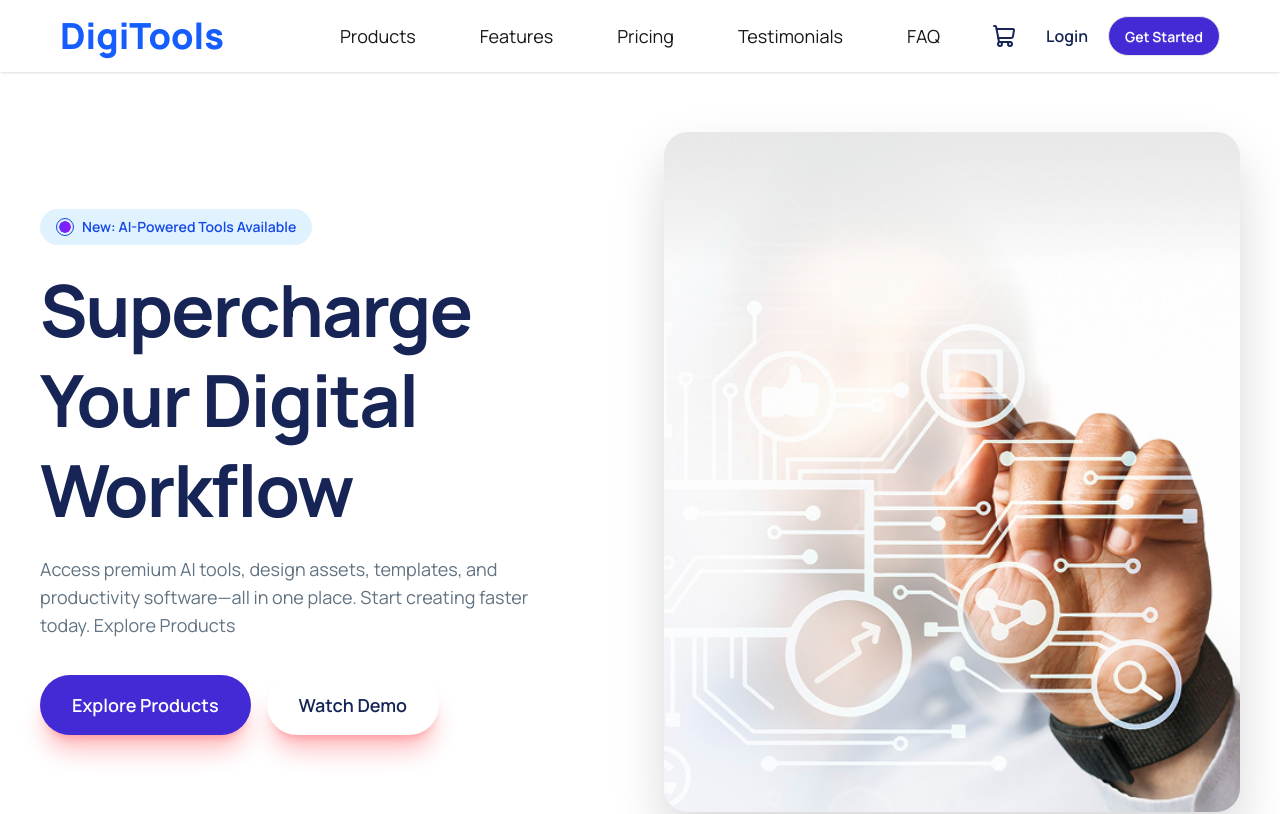
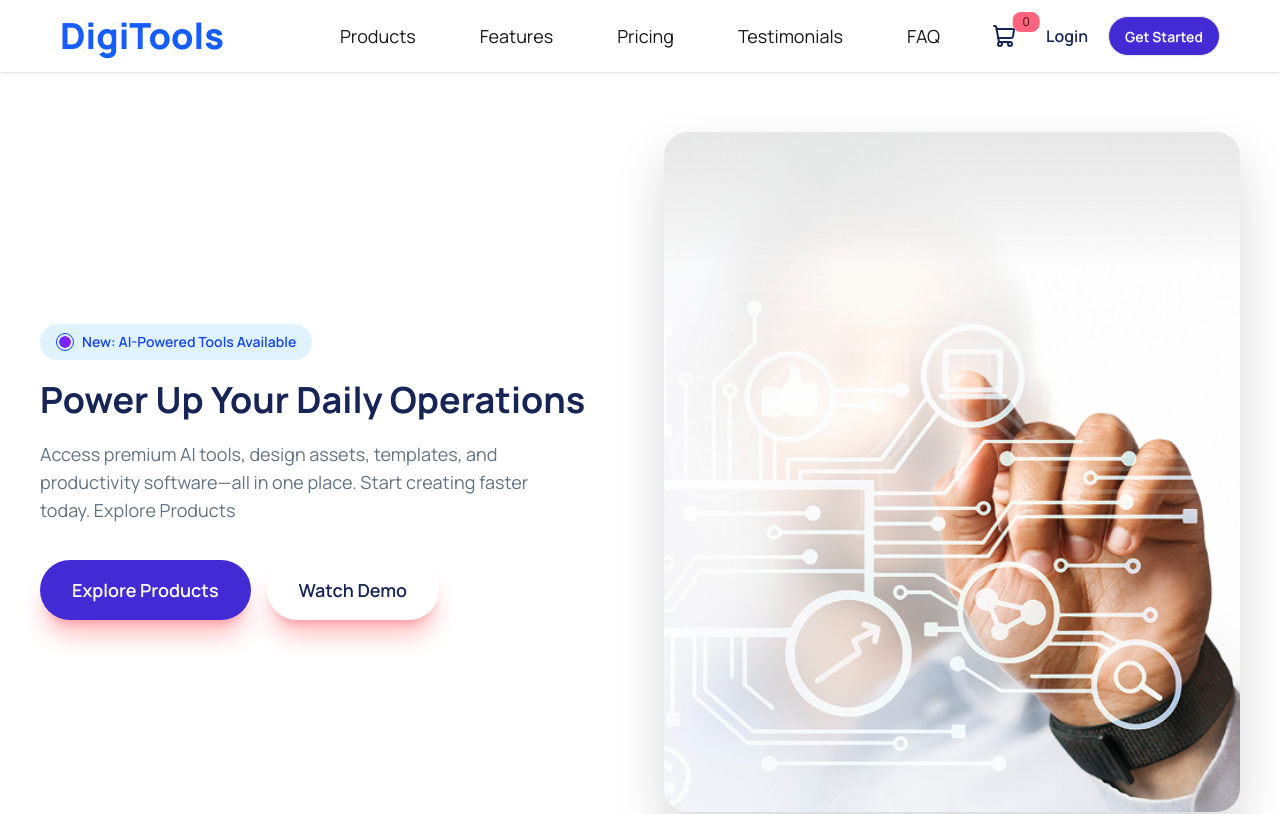
Before and after one commit to Ashik-Ahammad/DigiTools, a React (Vite) app: page / in a window 1280 px wide. Shown: the top 814 px of the page. Built offline with nearby package versions, Linux system fonts and the light colour scheme.

Commit message:
Add Cart Badge Indicator

```diff
--- a/public/products.json
+++ b/public/products.json
@@ -12,7 +12,7 @@
       "50+ writing templates",
       "Grammar checker"
     ],
-    "icon": "/src/assets/products/writing_2327400 1.png"
+    "icon": "writing"
   },
   {
     "id": 2,
@@ -27,7 +27,7 @@
       "Monthly updates",
       "Commercial license"
     ],
-    "icon": "/src/assets/products/design-tool.png"
+    "icon": "design"
   },
   {
     "id": 3,
@@ -42,7 +42,7 @@
       "Commercial use",
       "No attribution"
     ],
-    "icon": "/src/assets/camera.png"
+    "icon": "camera"
   },
   {
     "id": 4,
@@ -57,7 +57,7 @@
       "API access",
       "Custom workflows"
     ],
-    "icon": "/src/assets/products/operation.png"
+    "icon": "operation"
   },
   {
     "id": 5,
@@ -72,7 +72,7 @@
       "ATS optimization",
       "Export to PDF"
     ],
-    "icon": "/src/assets/products/portfolio.png"
+    "icon": "portfolio"
   },
   {
     "id": 6,
@@ -87,7 +87,7 @@
       "Scheduler included",
       "Analytics dashboard"
     ],
-    "icon": "/src/assets/products/social-media.png"
+    "icon": "social"
   },
   {
     "id": 7,
@@ -102,7 +102,7 @@
       "Multi-platform support",
       "AI training tools"
     ],
-    "icon": "/src/assets/chatbot.png"
+    "icon": "chatbot"
   },
   {
     "id": 8,
@@ -117,7 +117,7 @@
       "100+ effects",
       "Fast rendering"
     ],
-    "icon": "/src/assets/video-editing.png"
+    "icon": "video"
   },
   {
     "id": 9,
@@ -132,6 +132,6 @@
       "SEO audit",
       "Competitor tracking"
     ],
-    "icon": "/src/assets/seo.png"
+    "icon": "seo"
   }
 ]
--- a/src/App.jsx
+++ b/src/App.jsx
@@ -28,10 +28,11 @@ function App() {
   return (
     <>
       <header>
-        <NavBar></NavBar>
+        <NavBar carts={carts}></NavBar>
         <Banner></Banner>
       </header>
       <main>
+        <Stats></Stats>
         <ProductsHeading></ProductsHeading>
         <Tab activeTab={activeTab}
           handleTabChange={handleTabChange} carts={carts}></Tab>
@@ -47,7 +48,6 @@ function App() {
           </Suspense>
         )}
         {activeTab === "cart" && <Cart carts={carts} setCarts={setCarts}></Cart>}
-        <Stats></Stats>
       </main>
       <footer>
         <Explore></Explore>
--- /dev/null
+++ b/src/assets/icons.js
@@ -0,0 +1,21 @@
+import writing from "./products/writing_2327400 1.png";
+import design from "./products/design-tool.png";
+import camera from "./camera.png";
+import operation from "./products/operation.png";
+import portfolio from "./products/portfolio.png";
+import social from "./products/social-media.png";
+import chatbot from "./chatbot.png";
+import video from "./video-editing.png";
+import seo from "./seo.png";
+
+export const icons = {
+  writing,
+  design,
+  camera,
+  operation,
+  portfolio,
+  social,
+  chatbot,
+  video,
+  seo,
+};
--- a/src/components/Banner/Banner.jsx
+++ b/src/components/Banner/Banner.jsx
@@ -9,11 +9,18 @@ const Banner = () => {
       <div className="max-w-7xl mx-auto grid grid-cols-1 lg:grid-cols-2 gap-10 items-center w-full">
         <div className="space-y-5 text-center lg:text-left">
           <div className="inline-flex items-center justify-center lg:justify-start gap-2 bg-sky-100 text-blue-700 text-xs sm:text-sm font-semibold px-4 py-2 rounded-full">
-            <img src={Dot} className="border rounded-full p-0.5"></img> New: AI-Powered Tools Available
+            <img src={Dot} className="border rounded-full p-0.5"></img> New:
+            AI-Powered Tools Available
           </div>
 
-          <h1 className="lg:text-7xl sm:text-3xl md:text-5xl font-bold leading-tight tracking-tight text-blue-950">
-            Supercharge Your Digital Workflow
+          <h1 className="lg:text-4xl sm:md:text-3xl font-bold text-blue-950">
+            <span className="text-rotate">
+              <span>
+                <span>Supercharge Your Digital Workflow</span>
+                <span>Power Up Your Daily Operations</span>
+                <span>Ignite Your Digital Productivity</span>
+              </span>
+            </span>
           </h1>
 
           <p className="text-base sm:text-lg text-[#627382] max-w-lg mx-auto lg:mx-0">
--- a/src/components/Cart/Cart.jsx
+++ b/src/components/Cart/Cart.jsx
@@ -1,6 +1,8 @@
 import React from "react";
-import cart from "../../assets/emptycart.png"
+import cart from "../../assets/emptycart.png";
 import { toast } from "react-toastify";
+import { icons } from "../../assets/icons.js";
+import { HiCurrencyDollar } from "react-icons/hi";
 
 const Cart = ({ carts, setCarts }) => {
   const handleDelete = (id) => {
@@ -18,40 +20,33 @@ const Cart = ({ carts, setCarts }) => {
 
   return (
     <div className="container mx-auto px-6 md:px-12 lg:px-20 my-10 rounded-4xl p-10 shadow-md bg-base-100">
-
       <h2 className="text-2xl font-bold mb-2">Your Cart</h2>
       <p className="text-gray-500">
         You have {carts.length} item in your cart.
       </p>
 
-
       <div className="flex flex-col gap-6 mt-6">
-
         {carts.length === 0 && (
           <div className="text-center text-gray-500 py-10">
-            <img src={cart} alt="" className="mx-auto w-25 h-25"/>
+            <img src={cart} alt="" className="mx-auto w-25 h-25" />
             🛒 Your cart is empty. Please add some products.
           </div>
         )}
-
 
         {carts.map((item) => (
           <div
             key={item.id}
             className="flex items-center gap-6 bg-base-100 shadow-sm rounded-2xl p-4 hover:shadow-md transition"
           >
-
             <div className="w-15 h-15 bg-base-200 rounded-full flex items-center justify-center">
               <img
-                src={item.icon}
+                src={icons[item.icon]}
                 alt={item.name}
                 className="w-10 h-8 object-contain"
               />
             </div>
 
-
             <div className="flex-1">
-
               <div className="flex items-center gap-2">
                 <h2 className="text-lg font-bold">{item.name}</h2>
 
@@ -91,15 +86,21 @@ const Cart = ({ carts, setCarts }) => {
       </div>
       {carts.length > 0 && (
         <div className="text-right mt-10 text-xl font-bold flex justify-between items-center gap-4 mx-5">
-          <div><h1 className="text-md font-light">Total:</h1></div>
           <div>
-            ${carts.reduce((sum, item) => sum + item.price, 0).toFixed(2)}
+            <h1 className="text-md font-light">Total:</h1>
+          </div>
+          <div className="flex items-center">
+            <HiCurrencyDollar />
+            {carts.reduce((sum, item) => sum + item.price, 0).toFixed(2)}
           </div>
         </div>
       )}
       <div>
-        <button onClick={handleCheckout} className="btn w-full text-white border-none rounded-full
-        bg-linear-to-r from-purple-600 to-blue-500 hover:from-purple-700 hover:to-pink-600 mt-5 py-7">
+        <button
+          onClick={handleCheckout}
+          className="btn w-full text-white border-none rounded-full
+        bg-linear-to-r from-purple-600 to-blue-500 hover:from-purple-700 hover:to-pink-600 mt-5 py-7"
+        >
           Proceed To Checkout
         </button>
       </div>
--- a/src/components/NavBar/NavBar.jsx
+++ b/src/components/NavBar/NavBar.jsx
@@ -1,39 +1,57 @@
-import React from 'react';
-import { ShoppingCart } from 'lucide-react';
+import React from "react";
+import { ShoppingCart } from "lucide-react";
 
-const NavBar = () => {
+const NavBar = ({ carts }) => {
   return (
     <div className="navbar shadow-sm lg:px-15 md:px-10 sm:px-10">
       <div className="navbar-start">
         <div className="flex items-center gap-1 font-bold text-xl">
-         <h1 className='lg:text-4xl md:text-3xl sm:text-3xl font-extrabold text-blue-600'>DigiTools</h1>
+          <h1 className="lg:text-4xl md:text-3xl sm:text-3xl font-extrabold text-blue-600">
+            <a href="/">DigiTools</a>
+          </h1>
         </div>
       </div>
       <div className="navbar-center hidden md:flex">
         <ul className="menu menu-horizontal gap-10 px-1 text-lg ">
           <li>
-            <a className="hover:underline hover:bg-transparent hover:text-gray-600 text-lg">Products</a>
+            <a className="hover:underline hover:bg-transparent hover:text-gray-600 text-lg">
+              Products
+            </a>
           </li>
           <li>
-            <a className="hover:underline hover:bg-transparent hover:text-gray-600 text-lg">Features</a>
+            <a className="hover:underline hover:bg-transparent hover:text-gray-600 text-lg">
+              Features
+            </a>
           </li>
           <li>
-            <a className="hover:underline hover:bg-transparent hover:text-gray-600 text-lg">Pricing</a>
+            <a className="hover:underline hover:bg-transparent hover:text-gray-600 text-lg">
+              Pricing
+            </a>
           </li>
           <li>
-            <a className="hover:underline hover:bg-transparent hover:text-gray-600 text-lg">Testimonials</a>
+            <a className="hover:underline hover:bg-transparent hover:text-gray-600 text-lg">
+              Testimonials
+            </a>
           </li>
           <li>
-            <a className="hover:underline hover:bg-transparent hover:text-gray-600 text-lg">FAQ</a>
+            <a className="hover:underline hover:bg-transparent hover:text-gray-600 text-lg">
+              FAQ
+            </a>
           </li>
         </ul>
       </div>
       <div className="navbar-end gap-5">
-        <button className=" bg-transparent">
-          <ShoppingCart className="text-blue-950 m-2.5"></ShoppingCart>
-        </button>
 
-        <a className="rounded-full text-blue-950 font-semibold hover:cursor-pointer">Login</a>
+        <div className="indicator">
+          <span className="indicator-item badge badge-error badge-sm mt-2">{carts.length}</span>
+          <button className="bg-transparent">
+            <ShoppingCart className="text-blue-950 m-2.5"></ShoppingCart>
+          </button>
+        </div>
+
+        <a className="rounded-full text-blue-950 font-semibold hover:cursor-pointer hover:underline">
+          Login
+        </a>
         <a className="btn bg-primary rounded-full text-white">Get Started</a>
       </div>
     </div>
--- a/src/components/Product/Product.jsx
+++ b/src/components/Product/Product.jsx
@@ -1,5 +1,6 @@
 import React from "react";
 import { toast } from "react-toastify";
+import { icons } from "../../assets/icons.js";
 
 const Product = ({ product, carts, setCarts }) => {
   const isAdded = carts.some(item => item.id === product.id);
@@ -29,7 +30,7 @@ const Product = ({ product, carts, setCarts }) => {
       </div>
 
       <div className="w-12 h-12 rounded-full bg-base-200 flex items-center justify-center mb-4">
-        <img src={product.icon} alt={product.name} className="w-6 h-6" />
+        <img src={icons[product.icon]} alt={product.name} className="w-6 h-6" />
       </div>
 
       <h2 className="text-xl font-bold mb-2">{product.name}</h2>
```
Also changed, not shown: 2 other files (tests, documents, lock files or other folders).
